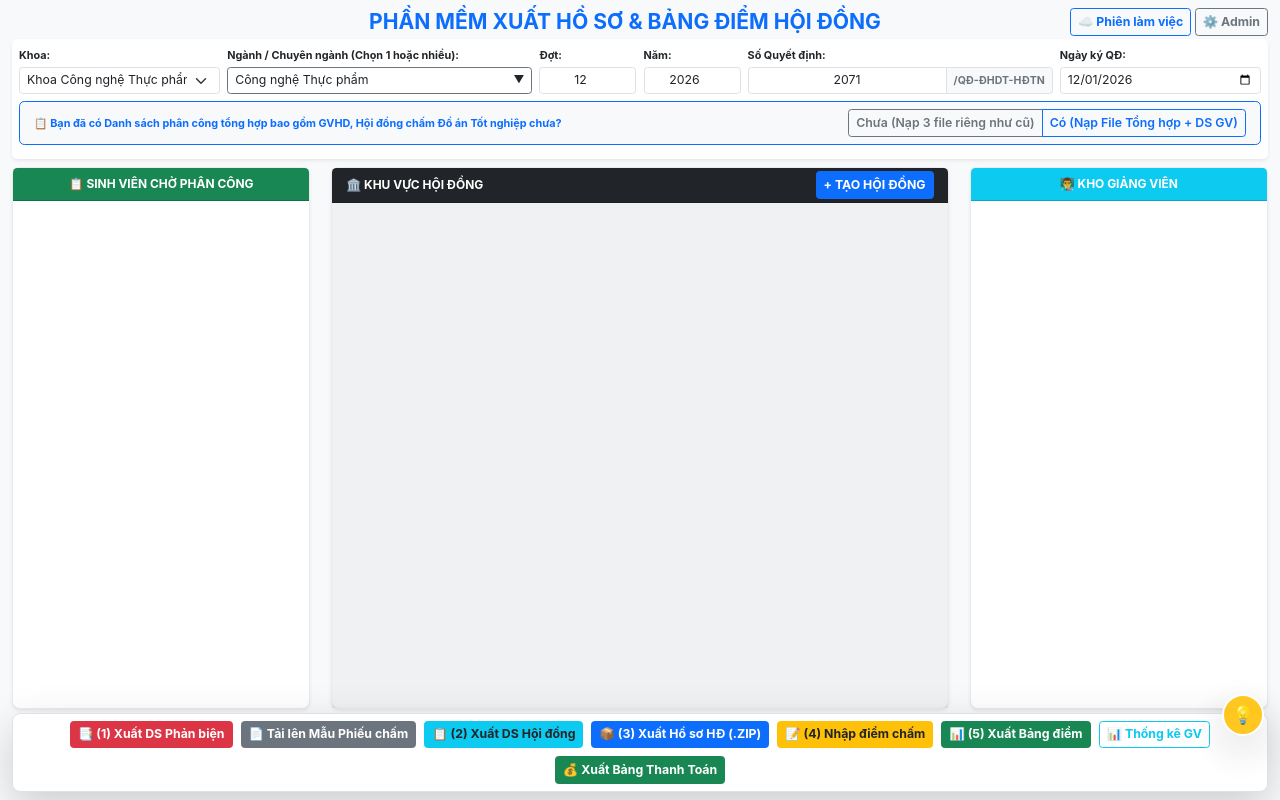
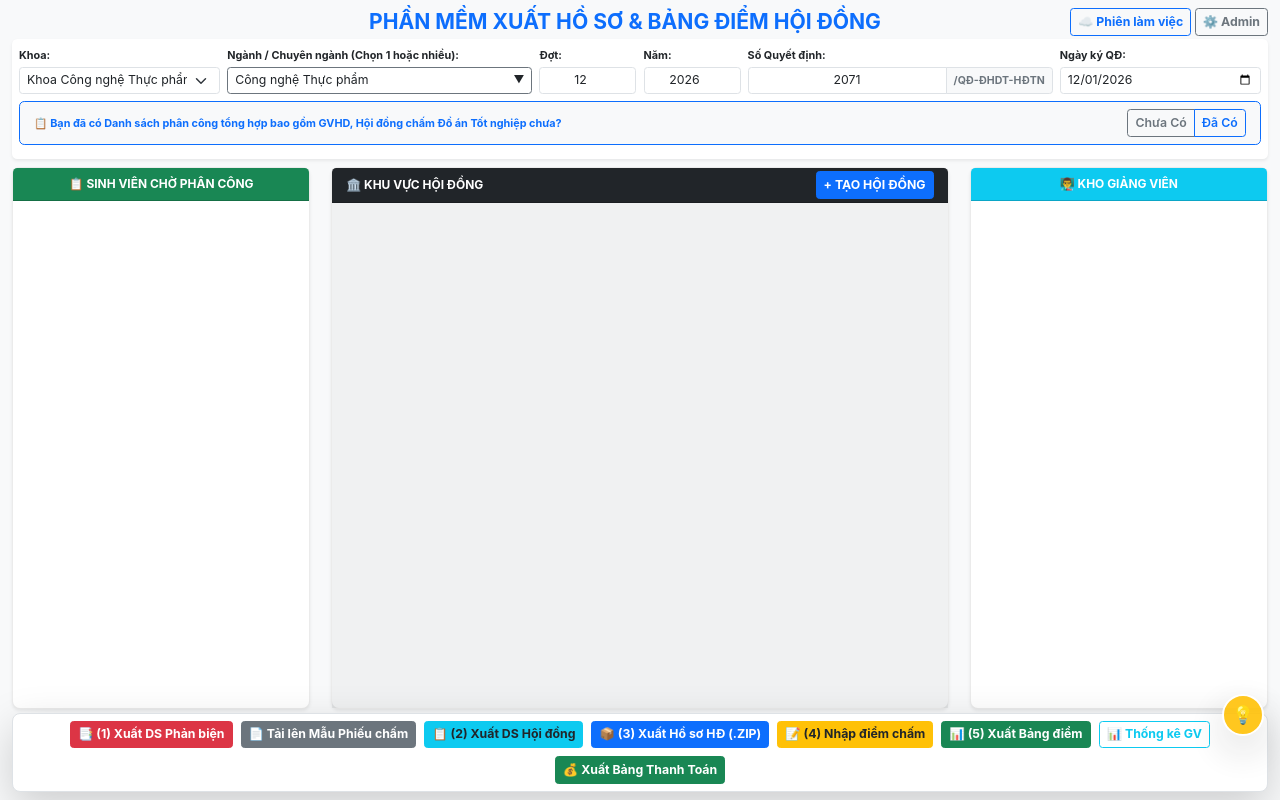
Before and after one commit to thanhhuynh8989-stack/DATN, a plain HTML site: page index.html in a window 1280 px wide. Drawn offline with Linux system fonts and the light colour scheme; no server answers.

Commit message:
Update radio button labels in index.html

```diff
--- a/index.html
+++ b/index.html
@@ -87,10 +87,10 @@
                         </span>
                         <div class="btn-group btn-group-sm" role="group" aria-label="Chọn chế độ nạp dữ liệu">
                             <input type="radio" class="btn-check" name="opt-has-combined" id="opt-has-combined-no" autocomplete="off">
-                            <label class="btn btn-outline-secondary fw-semibold" for="opt-has-combined-no">Chưa (Nạp 3 file riêng như cũ)</label>
+                            <label class="btn btn-outline-secondary fw-semibold" for="opt-has-combined-no">Chưa Có</label>
 
                             <input type="radio" class="btn-check" name="opt-has-combined" id="opt-has-combined-yes" autocomplete="off">
-                            <label class="btn btn-outline-primary fw-semibold" for="opt-has-combined-yes">Có (Nạp File Tổng hợp + DS GV)</label>
+                            <label class="btn btn-outline-primary fw-semibold" for="opt-has-combined-yes">Đã Có</label>
                         </div>
                     </div>
 
```
